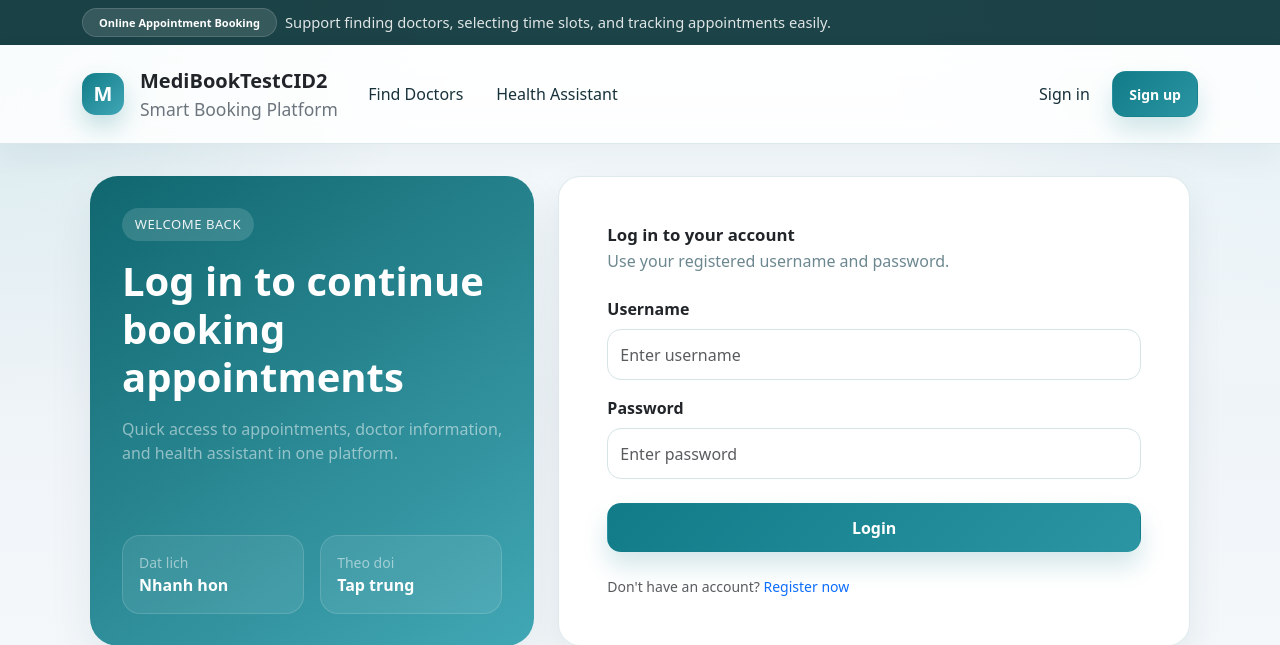
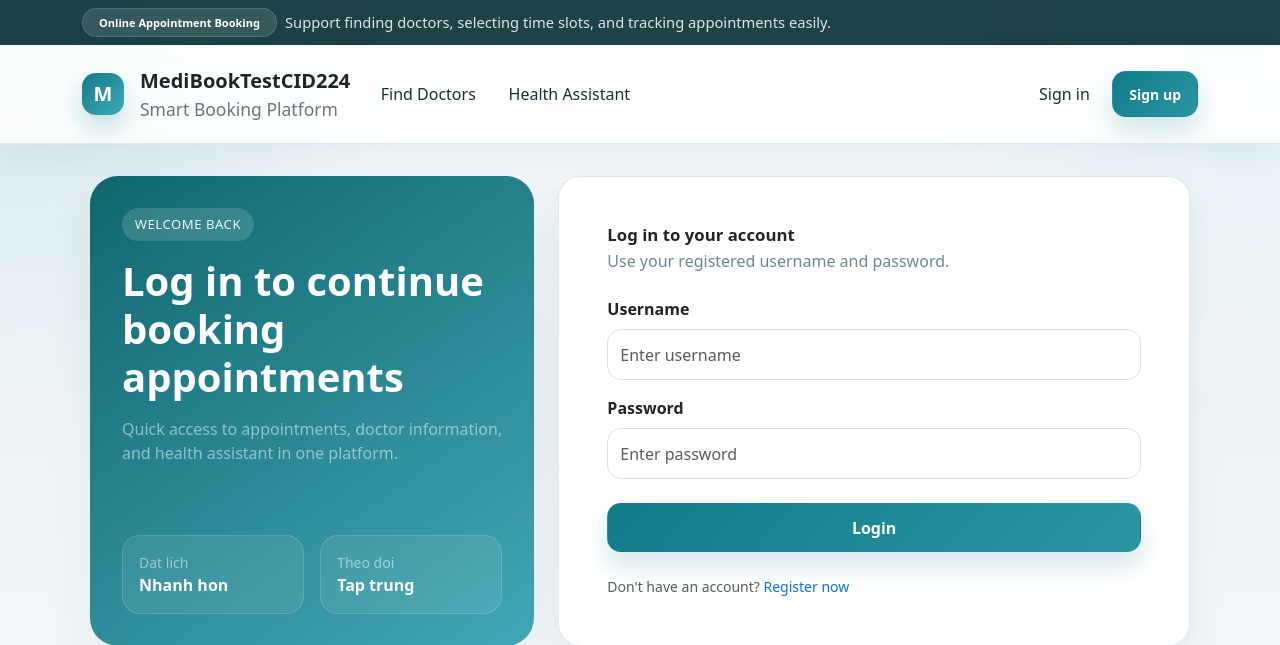
Before and after one commit to ngocanhnl/healhcare, a Flask app: a page that uses app/templates/base.html in a window 1280 px wide. Shown: the top 645 px of the page. Run offline with Flask 3, Linux system fonts and the light colour scheme; parts of the project's set-up code (start-up, migrations or seed data) failed here and were passed over.

Commit message:
test ci7

```diff
--- a/app/templates/base.html
+++ b/app/templates/base.html
@@ -27,7 +27,7 @@
         <a class="navbar-brand d-flex align-items-center gap-3" href="{{ url_for('patient.search') }}">
           <span class="navbar-brand-mark">M</span>
           <span>
-            <span class="d-block fw-bold text-dark">MediBookTestCID2</span>
+            <span class="d-block fw-bold text-dark">MediBookTestCID224</span>
             <span class="d-block small text-secondary">Smart Booking Platform</span>
           </span>
         </a>
```
